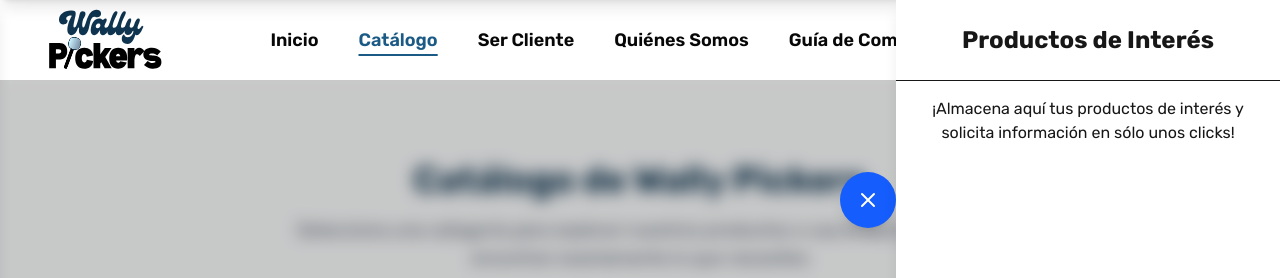
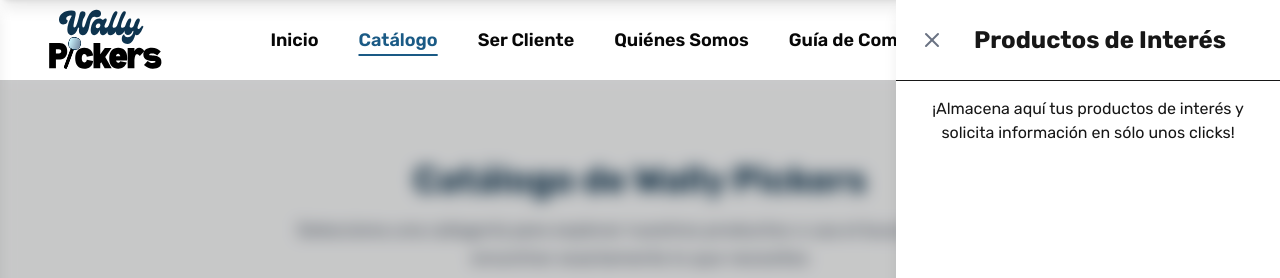
Before and after one commit to hexabro/Wally_pickers, a Next.js app: page /catalogo in a window 1280 px wide. Both pictures are taken after a click on the button 1220 px from the left and 200 px from the top of the page. Shown: the top 278 px of the page. Built offline with nearby package versions, Linux system fonts and the light colour scheme; grey boxes are pictures that could not be loaded.

Commit message:
cart sidebar fix

```diff
--- a/src/components/nav/CartSidebar.tsx
+++ b/src/components/nav/CartSidebar.tsx
@@ -6,7 +6,7 @@ import Image from 'next/image';
 
 import { X, ShoppingCart, Container, ContainerIcon } from 'lucide-react';
 import CartLineItem from '../ui/CartLineItem';
-import { motion } from 'motion/react';
+import { motion, AnimatePresence } from 'motion/react';
 
 type propsType = {
   isOpen: boolean;
@@ -62,26 +62,39 @@ const CartSidebar = ({ isOpen, setIsOpen }: propsType) => {
 
 
 
-  const button = (
-    <button
-      className={`fixed top-1/4 transform -translate-y-1/2 bg-blue-600 text-white p-4 rounded-full shadow-lg hover:bg-blue-700  z-50 hover:cursor-pointer transition-all duration-300 ${
-        isOpen ? 'right-96' : 'right-6'
-      }`}
-      onClick={() => setIsOpen(!isOpen)}
+  const openButton = (
+    !isOpen && (
+      <motion.button
+        className="fixed top-1/4 transform -translate-y-1/2 bg-blue-600 text-white p-4 rounded-full shadow-lg hover:bg-blue-700 z-50 hover:cursor-pointer"
+        onClick={() => setIsOpen(true)}
+        initial={{ x: 100, opacity: 0 }}
+        animate={{ x: 0, opacity: 1 }}
+        exit={{ x: 100, opacity: 0 }}
+        transition={{
+          type: 'spring',
+          stiffness: 400,
+          damping: 25,
+          duration: 0.2
+        }}
+        whileHover={{ scale: 1.05 }}
+        whileTap={{ scale: 0.95 }}
+        style={{ right: '24px' }}
       >
-      {isOpen ? (
-        <X className="w-6 h-6" />
-      ) : (
         <div className="relative">
           <Image src="/images/container2.svg" width={40} height={32} alt="Container" />
           {totalItems > 0 && (
-            <span className="absolute -bottom-5 -right-6 bg-red-500 text-white text-xs rounded-full px-2 py-0.5 font-bold">
+            <motion.span
+              className="absolute -bottom-5 -right-6 bg-red-500 text-white text-xs rounded-full px-2 py-0.5 font-bold"
+              initial={{ scale: 0 }}
+              animate={{ scale: 1 }}
+              transition={{ delay: 0.2, type: 'spring', stiffness: 500, damping: 15 }}
+            >
               {totalItems}
-            </span>
+            </motion.span>
           )}
         </div>
-      )}
-    </button>
+      </motion.button>
+    )
   );
 
   const popUpContent = (
@@ -274,19 +287,40 @@ const CartSidebar = ({ isOpen, setIsOpen }: propsType) => {
 
     const content = (
       <>
+        <AnimatePresence mode="wait">
           {isOpen && (
             <>
               {/* Blurred overlay */}
-            <div
+              <motion.div
                 className="fixed inset-0 backdrop-blur-sm bg-black/20 z-40"
                 onClick={() => setIsOpen(false)}
+                initial={{ opacity: 0 }}
+                animate={{ opacity: 1 }}
+                exit={{ opacity: 0 }}
+                transition={{ duration: 0.2 }}
               />
               {/* Sidebar */}
-            <aside className="fixed top-0 right-0 h-full w-96 bg-white shadow-lg z-[60] flex flex-col transition-transform duration-300">
+              <motion.aside
+                className="fixed top-0 right-0 h-full w-96 bg-white shadow-lg z-[60] flex flex-col"
+                initial={{ x: '100%' }}
+                animate={{ x: 0 }}
+                exit={{ x: '100%' }}
+                transition={{
+                  type: 'spring',
+                  stiffness: 300,
+                  damping: 30,
+                  duration: 0.3
+                }}
+              >
 
-              <div className ="flex items-center justify-center p-6 border-b">
-                <h2 className="text-2xl font-bold text-center ">Productos de Interés</h2>
-
+              <div className ="flex items-center justify-between p-6 border-b">
+                <button
+                  onClick={() => setIsOpen(false)}
+                  className="text-gray-500 hover:text-gray-700 transition-colors"
+                >
+                  <X className="w-6 h-6" />
+                </button>
+                <h2 className="text-2xl font-bold text-center flex-1">Productos de Interés</h2>
               </div>
               <p className = {`${totalItems == 0 ? 'block' : 'hidden'} p-4 text-center`}>
                 ¡Almacena aquí tus productos de interés y solicita información en sólo unos clicks!
@@ -304,10 +338,13 @@ const CartSidebar = ({ isOpen, setIsOpen }: propsType) => {
                   Solicitar información
                 </button>
               </div>
-            </aside>
+            </motion.aside>
             </>
           )}
-        {button}
+        </AnimatePresence>
+        <AnimatePresence>
+          {openButton}
+        </AnimatePresence>
         {popUpContent}
       </>
     )
```
Lines whose indentation alone changed are shown as unchanged.
